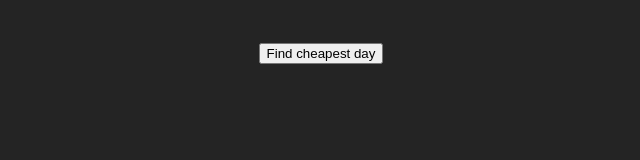
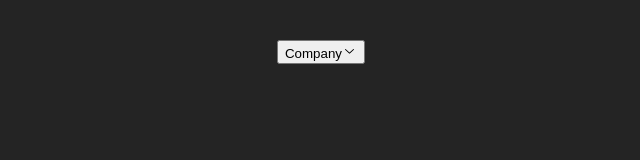
Before and after one commit to lukgil-deloitte/seve-stock, a React (Vite) app: page / in a window 1280 px wide. Shown: the top 160 px of the page, without its empty margins (319-959 px from the left). Built offline with nearby package versions, Linux system fonts and the light colour scheme.

Commit message:
feat: install radix, create select

```diff
--- a/package.json
+++ b/package.json
@@ -21,7 +21,9 @@
     "dist:linux": "npm run transpile:electron && npm run build && electron-builder --linux --x64"
   },
   "dependencies": {
+    "@radix-ui/react-icons": "^1.3.2",
     "date-fns": "^4.1.0",
+    "radix-ui": "^1.4.3",
     "react": "^19.1.1",
     "react-dom": "^19.1.1"
   },
--- a/src/electron/main.ts
+++ b/src/electron/main.ts
@@ -7,7 +7,7 @@ import { prepareData } from "./stock-data/prepare-data.js";
 
 app.whenReady().then(async () => {
   const preparedData = await prepareData('20251025');
-  console.log(preparedData);
+  // console.log(preparedData);
 
   const mainWindow = new BrowserWindow({
     width: 1000,
--- a/src/ui/components/MainFrame.tsx
+++ b/src/ui/components/MainFrame.tsx
@@ -1,19 +1,10 @@
-import { useState } from "react";
+import { SelectRadix as Select } from "../radix/select";
 
 export const MainFrame = () => {
-  const [cheapestDay, setCheapestDay] = useState<string>();
-
-  async function getCheapestDayClick() {
-    const cheapestDay = await window.electron.getCheapestDay();
-    setCheapestDay(cheapestDay);
-  }
-
-
 
   return (
     <div>
-      <span>{cheapestDay}</span>
-      <button onClick={getCheapestDayClick}>Find cheapest day</button>
+      <Select placeholder="Company" />
     </div>
   );
 };
--- /dev/null
+++ b/src/ui/radix/select.tsx
@@ -0,0 +1,50 @@
+import { Select } from 'radix-ui';
+import {
+  ChevronDownIcon,
+} from "@radix-ui/react-icons";
+import { forwardRef, type ComponentPropsWithoutRef, type ComponentPropsWithRef, type PropsWithChildren, type ReactNode, type Ref, type RefObject } from 'react';
+
+interface SelectRadixProps {
+  placeholder?: string;
+}
+
+export const SelectRadix = ({ placeholder }: SelectRadixProps) => (
+  <Select.Root>
+
+    <Select.Trigger>
+      <Select.Value placeholder={placeholder} />
+      <Select.Icon>
+        <ChevronDownIcon />
+      </Select.Icon>
+    </Select.Trigger>
+
+    <Select.Portal>
+      <Select.Content>
+        <Select.Viewport>
+
+          <SelectItem value={'Dupsko'}   >Dupa</SelectItem>
+          <SelectItem value={'Qupsko'}   >Qupa</SelectItem>
+          <SelectItem value={'Wupsko'}   >Wupa</SelectItem>
+          <SelectItem value={'Eupsko'}   >Eupa</SelectItem>
+          <SelectItem value={'Rupsko'}   >Rupa</SelectItem>
+
+        </Select.Viewport>
+      </Select.Content>
+    </Select.Portal>
+
+  </Select.Root>
+);
+
+
+type SelectItemProps = React.ComponentPropsWithRef<typeof Select.Item>;
+
+const SelectItem = ({ children, ...props }: SelectItemProps) => (
+  <Select.Item
+    {...props}
+  >
+    <Select.ItemText>{children}</Select.ItemText>
+    <Select.ItemIndicator>
+      {/* <CheckIcon /> */}
+    </Select.ItemIndicator>
+  </Select.Item>
+);
```
Also changed, not shown: 1 other file (tests, documents, lock files or other folders).
